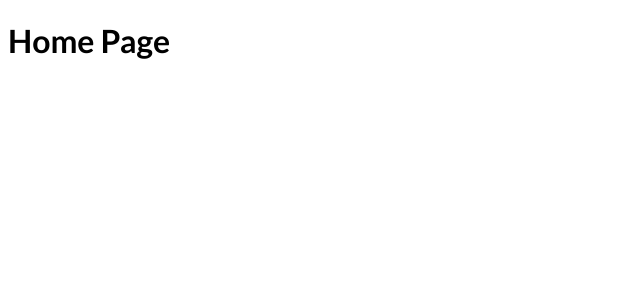
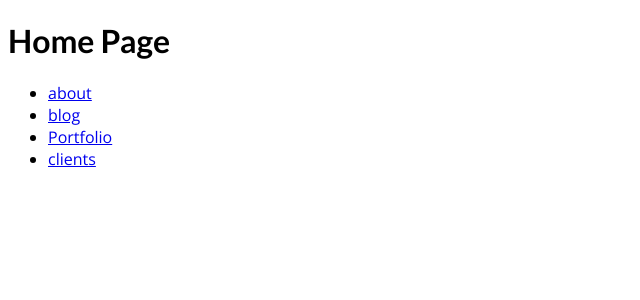
Before and after one commit to hessamimen/dummy-filebased-routing, a Next.js app: page / in a window 1280 px wide. Shown: the top 300 px of the page, without its empty margins (0-640 px from the left). Built offline with nearby package versions, Linux system fonts and the light colour scheme.

Commit message:
feat: Navigate with the link component

```diff
--- a/pages/index.js
+++ b/pages/index.js
@@ -1,4 +1,24 @@
+import Link from "next/link";
+
 function HomePage() {
-  return <h1>Home Page</h1>;
+  return (
+    <div>
+      <h1>Home Page</h1>
+      <ul>
+        <li>
+          <Link href="/about">about</Link>
+        </li>
+        <li>
+          <Link href="/blog">blog</Link>
+        </li>
+        <li>
+          <Link href="/portfolio">Portfolio</Link>
+        </li>
+        <li>
+          <Link href="/clients">clients</Link>
+        </li>
+      </ul>
+    </div>
+  );
 }
 export default HomePage;
--- a/pages/portfolio/list.js
+++ b/pages/portfolio/list.js
@@ -1,5 +1,4 @@
 function ListPage() {
-  console.log("first");
   return <div>List Page</div>;
 }
 export default ListPage;
```
